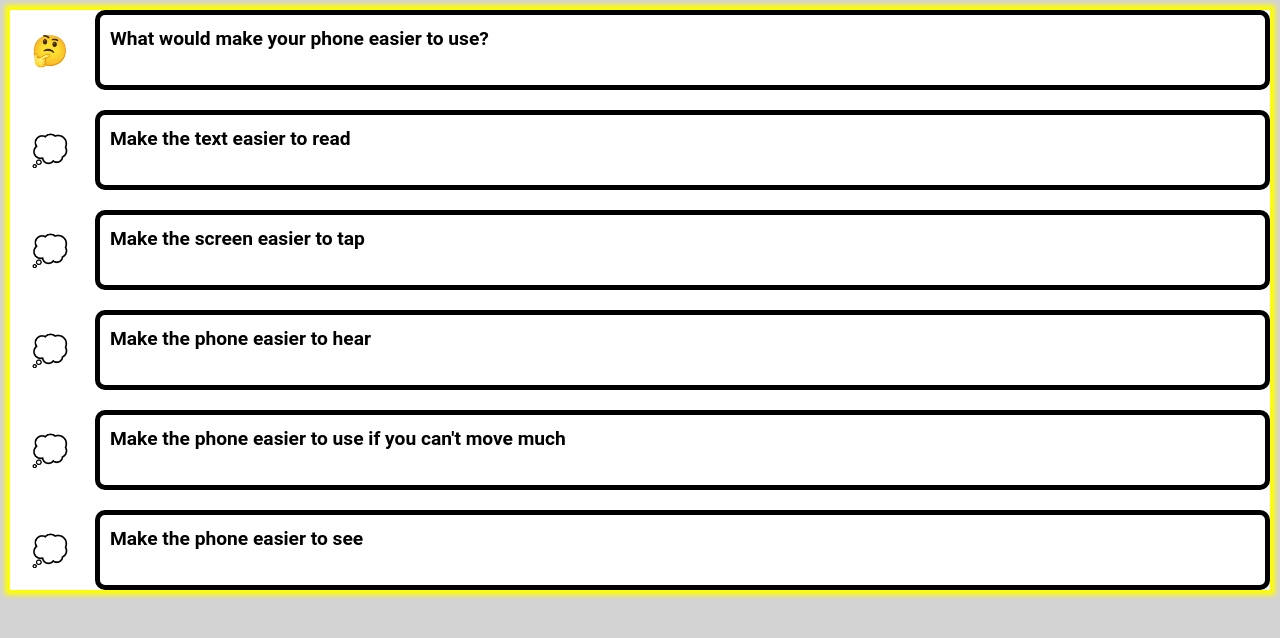
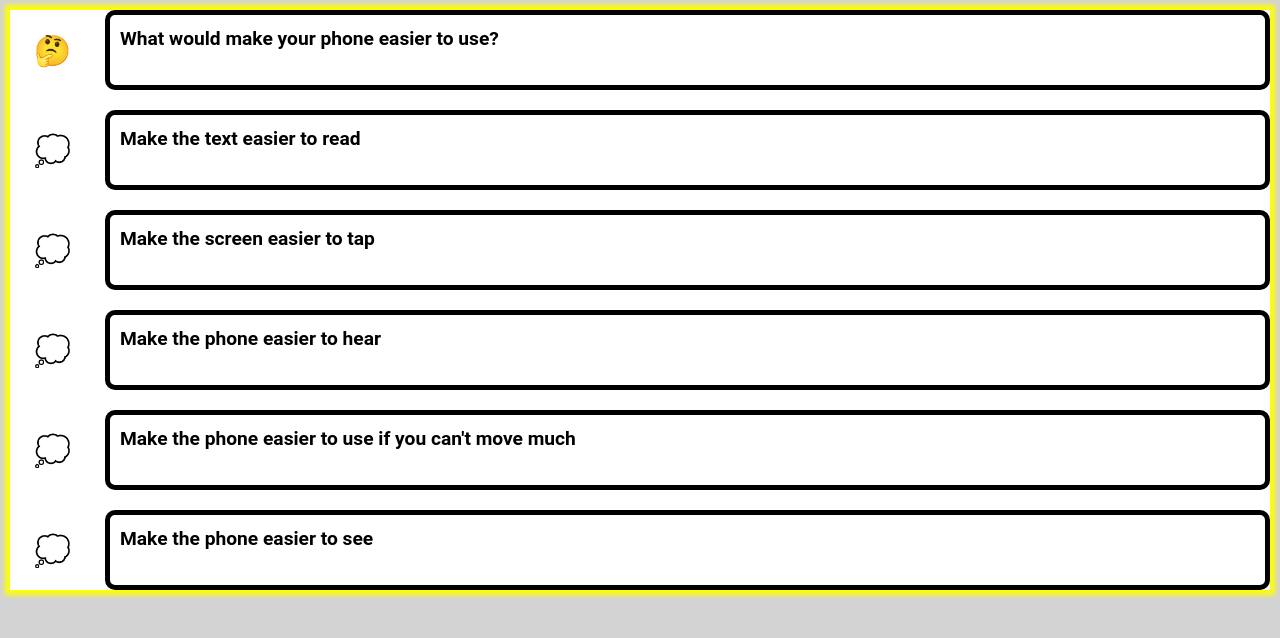
Before and after one commit to tag-edb/accessibility-guide, a website built with Vite: page index.html in a window 1280 px wide. Built offline with nearby package versions, Linux system fonts and the light colour scheme.

Commit message:
Extra icon spacing

```diff
--- a/src/index.css
+++ b/src/index.css
@@ -35,9 +35,9 @@ a:hover {
   --item-width: 100%;
   --item-height: 100px;
   --item-margin: 10px;
-  --icon-width: 75px;
+  --icon-width: 85px;
   --icon-size: 30px;
-  --icon-spacing: -5px;
+  --icon-spacing: 0px;
   --border-width: 5px;
   --border-radius: 10px;
   --animation-unit: 0.5s;
```
